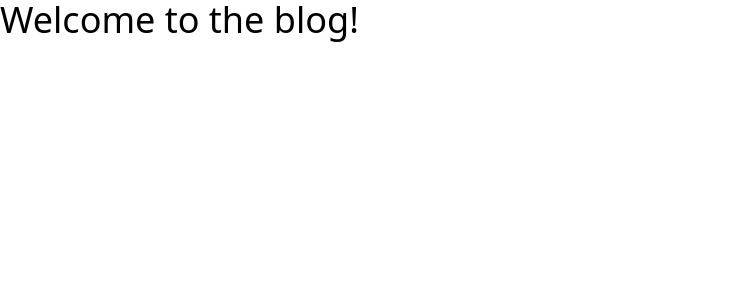
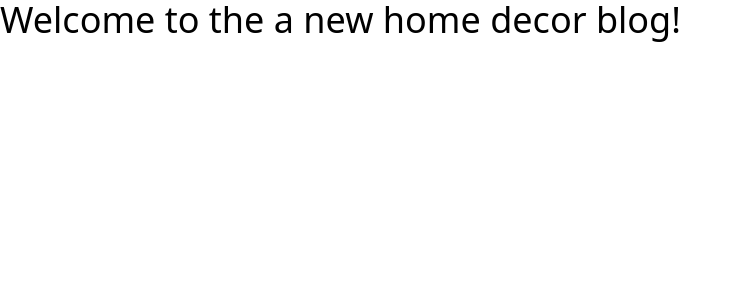
Before and after one commit to petruburlacu/home-decor-blog, a Next.js app: page / in a window 1280 px wide. Shown: the top 300 px of the page, without its empty margins (0-741 px from the left). Built offline with nearby package versions, Linux system fonts and the light colour scheme.

Commit message:
chore: update sanity config

```diff
--- a/app/page.tsx
+++ b/app/page.tsx
@@ -1,7 +1,7 @@
-export default function Page() {
+export default function HomePage() {
     return (
         <div>
-            <h1 className="text-4xl">Welcome to the blog!</h1>
+            <h1 className="text-4xl">Welcome to the a new home decor blog!</h1>
         </div>
     );
 }
--- a/sanity.config.ts
+++ b/sanity.config.ts
@@ -9,7 +9,7 @@ const dataset = process.env.NEXT_PUBLIC_SANITY_DATASET!;
 export default defineConfig({
 
   basePath: "/studio",
-  name: 'Constent_Studio_Name',
+  name: 'Content_Studio_Name',
   title: 'Content Studio Title',
   projectId,
   dataset,
```
